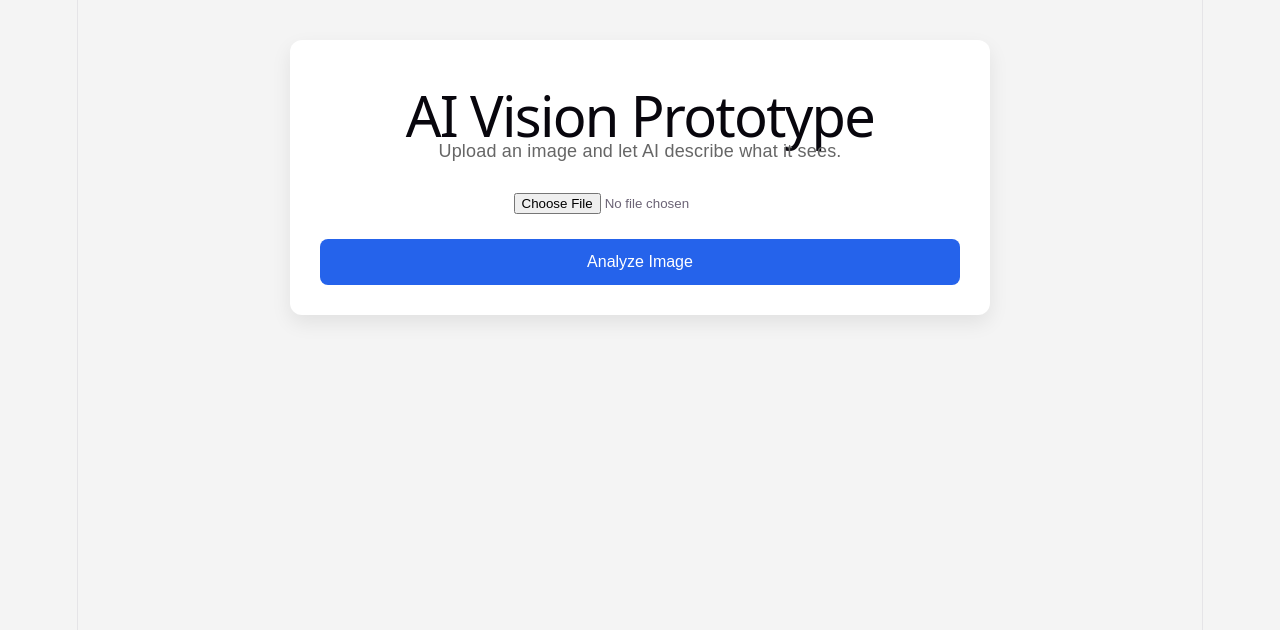
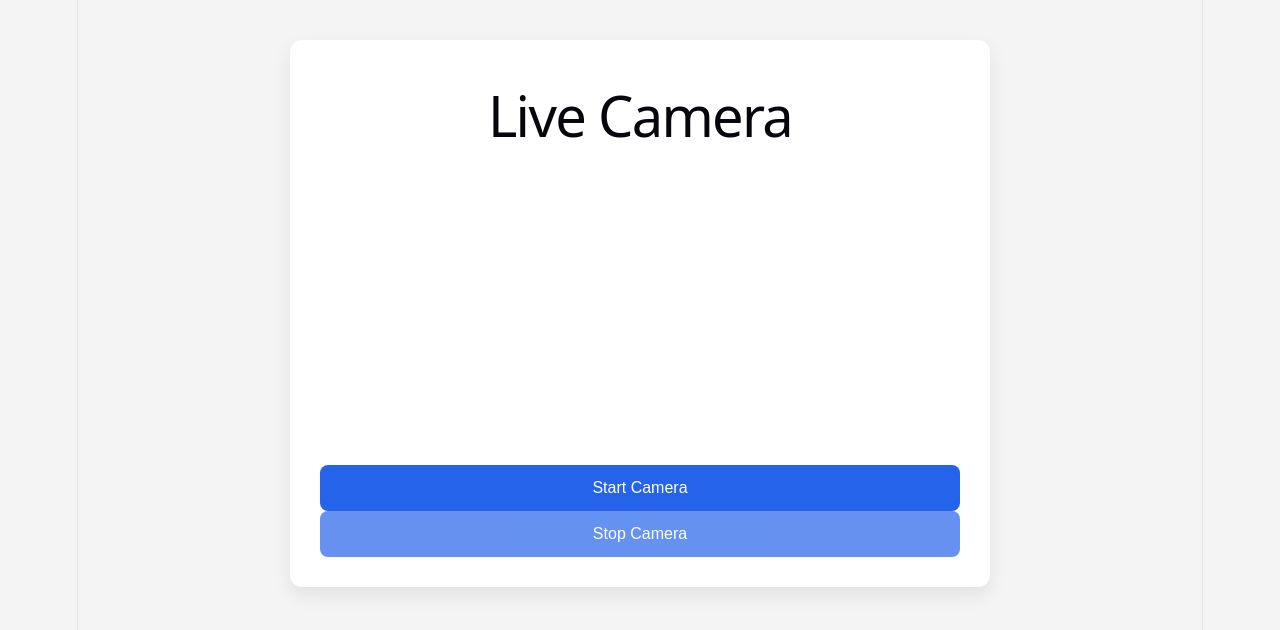
Before and after one commit to jas-michele/ai-vision-prototype, a React (Vite) app in the folder client/: page / in a window 1280 px wide. Shown: the top 630 px of the page. Built offline with nearby package versions, Linux system fonts and the light colour scheme.

Commit message:
Implement webcam support using useRef and getUserMedia

```diff
--- a/client/src/App.tsx
+++ b/client/src/App.tsx
@@ -1,10 +1,10 @@
-import UploadImage from "./components/UploadImage";
+import CameraCapture from "./components/CameraCapture";
 import "./App.css"
 
 function App() {
   return (
     <main className="app-container">
-      <UploadImage />
+      <CameraCapture />
     </main>
   )
 
--- /dev/null
+++ b/client/src/components/CameraCapture.tsx
@@ -0,0 +1,66 @@
+import { useState, useRef } from "react";
+
+function CameraCapture() {
+    const videoRef = useRef<HTMLVideoElement>(null);
+
+    const [stream, setStream] = useState<MediaStream | null>(null);
+
+        const startCamera = async () => {
+            try {
+                const mediaStream = await navigator.mediaDevices.getUserMedia({
+                    video: true,
+                });
+
+                setStream(mediaStream);
+
+                if(videoRef.current) {
+                    videoRef.current.srcObject = mediaStream;
+                }
+            } catch (error) {
+                console.error("Camera error:", error);
+            }
+        };
+
+        const stopCamera = () => {
+            stream?.getTracks().forEach((track) => track.stop());
+
+            if (videoRef.current) {
+                videoRef.current.srcObject = null;
+            }
+
+            setStream(null);
+        };
+
+        return (
+            <section className="card">
+                <h1>Live Camera</h1>
+
+                <video
+                    ref={videoRef}
+                    autoPlay
+                    playsInline
+                    muted
+                    width="100%"
+                />
+
+                <div className="button-group">
+                    <button
+                        onClick={startCamera}
+                        disabled={!!stream}
+                    >
+                        Start Camera
+                    </button>
+
+                    <button
+                        onClick={stopCamera}
+                        disabled={!stream}
+                    >
+                        Stop Camera
+                    </button>
+                </div>
+            </section>
+        )
+
+    }
+
+export default CameraCapture;
```
